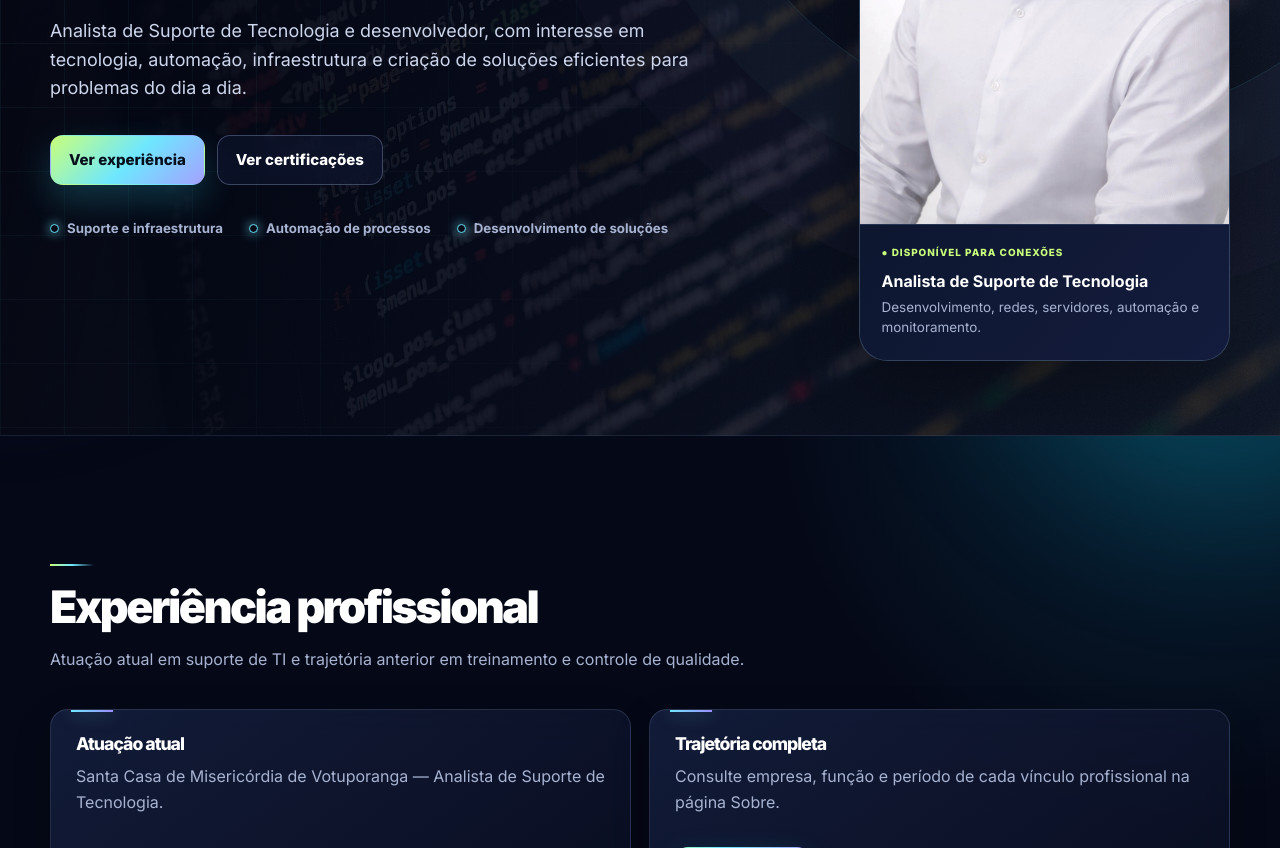
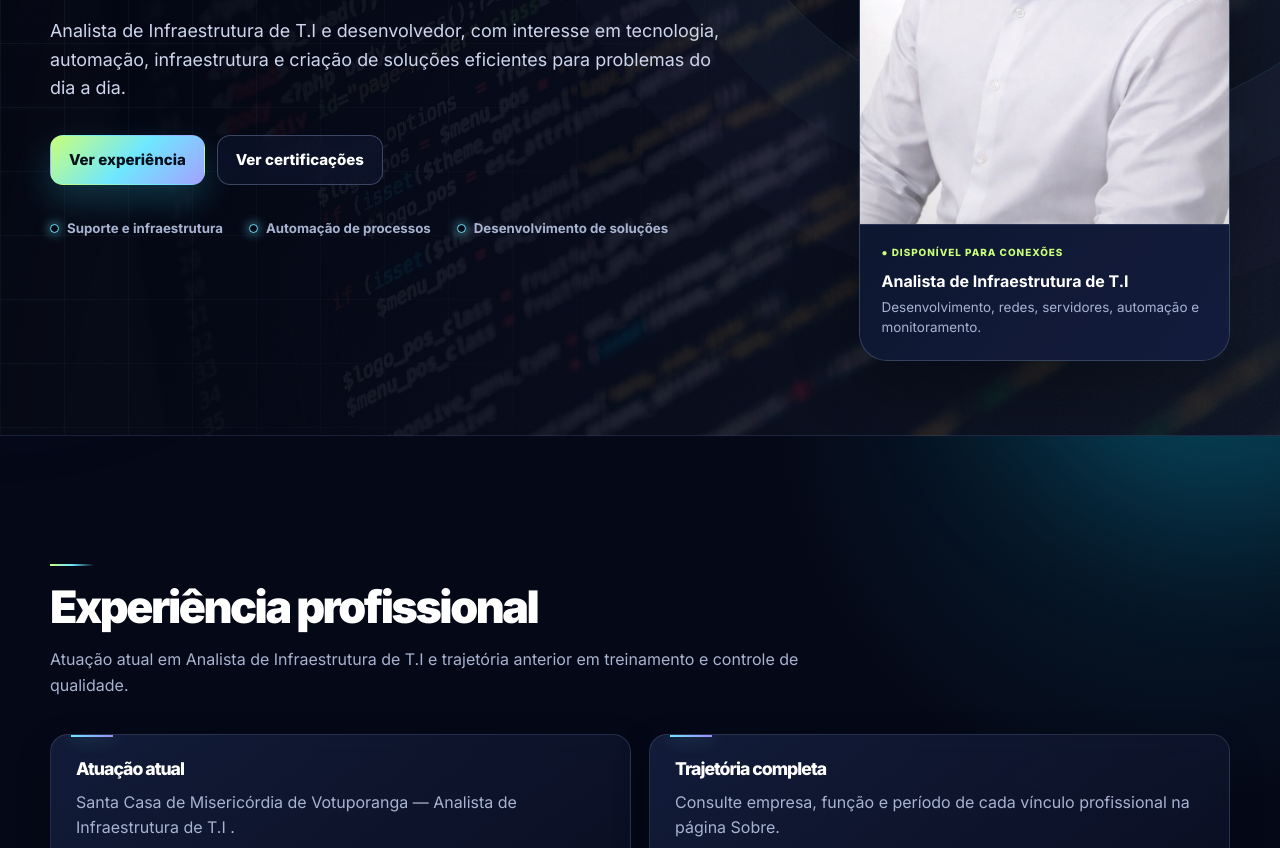
Before and after one commit to PABLOBRETAN/meu-site, a website: page index.html in a window 1280 px wide. Shown: the part 484-1332 px from the top of the page. Drawn offline with Linux system fonts and the light colour scheme.

Commit message:
Update job title and descriptions in index.html

```diff
--- a/index.html
+++ b/index.html
@@ -38,7 +38,7 @@
             <div class="eyebrow">Suporte em TI, infraestrutura e desenvolvimento</div>
             <h1>Olá, eu sou Pablo Bretan.</h1>
             <p>
-              Analista de Suporte de Tecnologia e desenvolvedor, com interesse em tecnologia,
+              Analista de Infraestrutura de T.I e desenvolvedor, com interesse em tecnologia,
               automação, infraestrutura e criação de soluções eficientes para problemas do dia a dia.
             </p>
             <div class="hero-actions">
@@ -56,7 +56,7 @@
           <aside class="profile-panel" aria-label="Resumo profissional">
             <img src="imagens/eu3.jpg" alt="Foto de Pablo Rafael Bretan">
             <div class="profile-caption">
-              <strong>Analista de Suporte de Tecnologia</strong>
+              <strong>Analista de Infraestrutura de T.I</strong>
               <span>Desenvolvimento, redes, servidores, automação e monitoramento.</span>
             </div>
           </aside>
@@ -68,13 +68,13 @@
         <div class="container">
           <div class="section-head">
             <h2>Experiência profissional</h2>
-            <p>Atuação atual em suporte de TI e trajetória anterior em treinamento e controle de qualidade.</p>
+            <p>Atuação atual em Analista de Infraestrutura de T.I e trajetória anterior em treinamento e controle de qualidade.</p>
           </div>
 
           <div class="grid two">
             <article class="card">
               <h3>Atuação atual</h3>
-              <p>Santa Casa de Misericórdia de Votuporanga — Analista de Suporte de Tecnologia.</p>
+              <p>Santa Casa de Misericórdia de Votuporanga — Analista de Infraestrutura de T.I .</p>
             </article>
             <article class="card">
               <h3>Trajetória completa</h3>
@@ -92,7 +92,7 @@
           <div class="section-head">
             <h2>Perfil profissional</h2>
             <p>
-              Atuo em Tecnologia da Informação com experiência em suporte técnico,
+              Atuo em Tecnologia da Informação com experiência em Analista de Infraestrutura de T.I ,suporte técnico,
               administração de redes, servidores, bancos de dados, virtualização e automação de processos.
             </p>
           </div>
```
